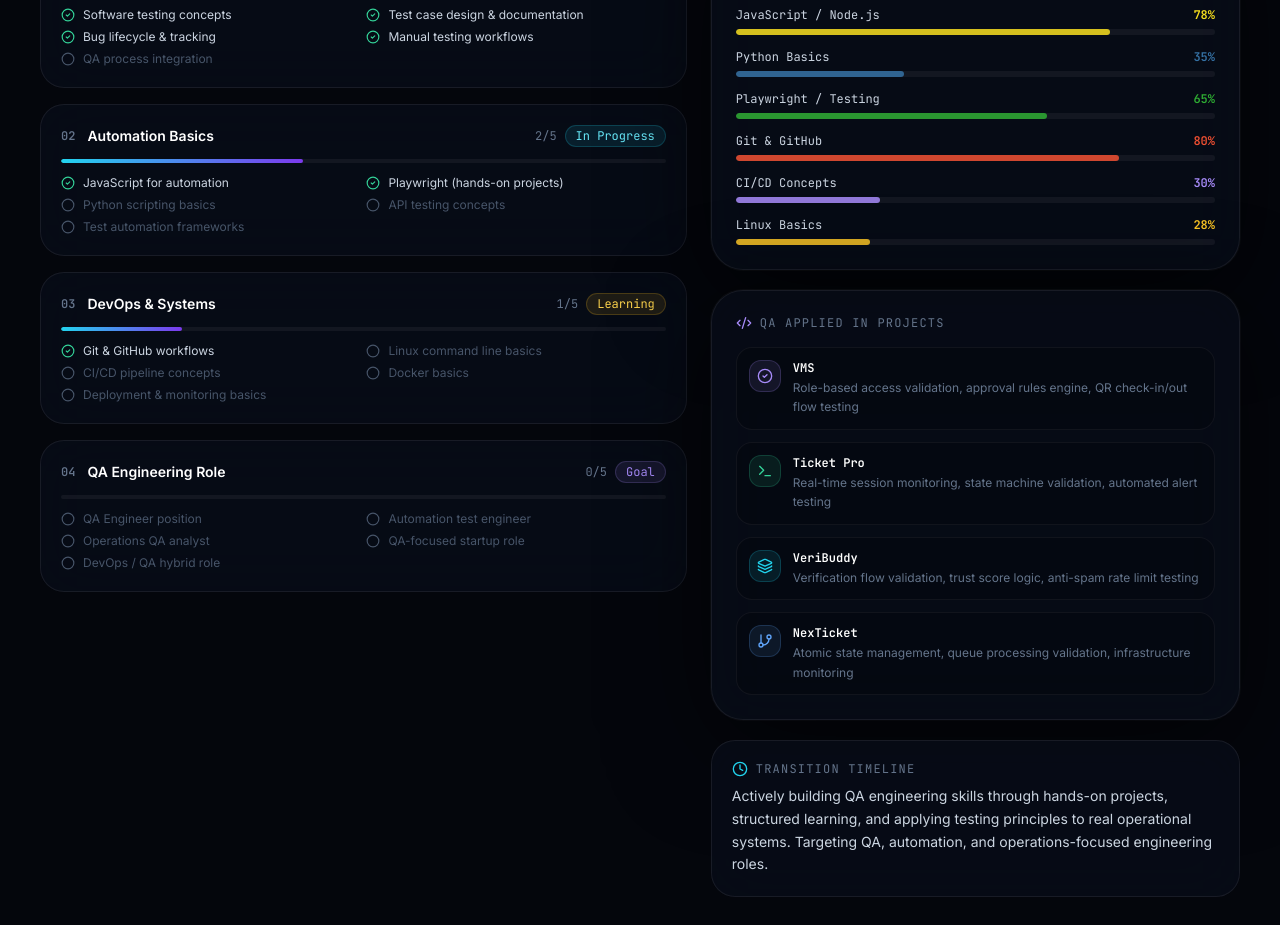
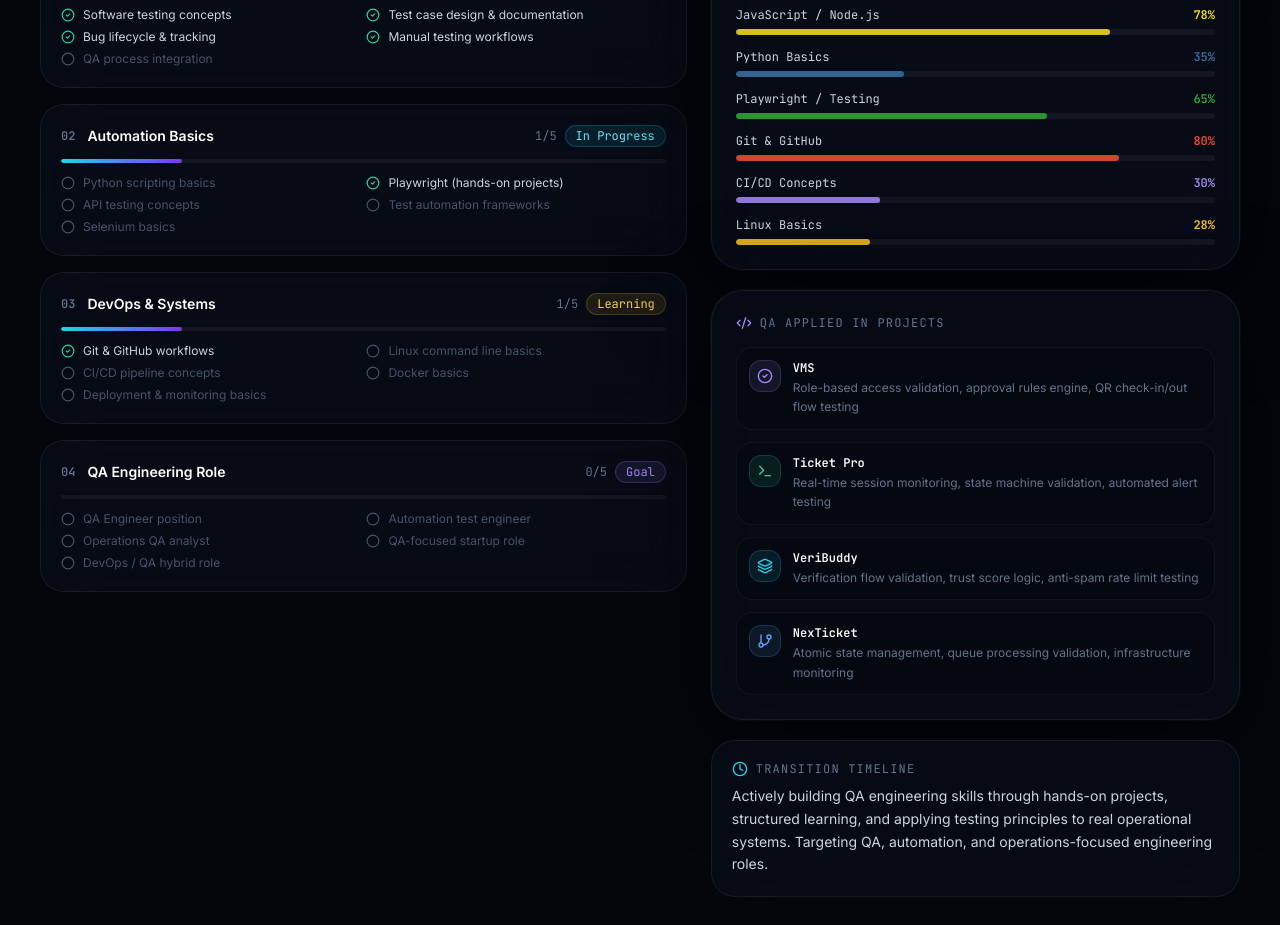
Before and after one commit to punithtest08/Punith_protfolio, a Next.js app: page / in a window 1280 px wide. Shown: the part 4960-5885 px from the top of the page. Built offline with nearby package versions, Linux system fonts and the light colour scheme; no server answers.

Commit message:
fix: remove JavaScript from automation basics, keep Python focus

```diff
--- a/components/QAJourneySection.tsx
+++ b/components/QAJourneySection.tsx
@@ -23,11 +23,11 @@ const roadmap = [
     title: 'Automation Basics',
     status: 'in-progress',
     items: [
-      { label: 'JavaScript for automation',        done: true  },
-      { label: 'Playwright (hands-on projects)',   done: true  },
-      { label: 'Python scripting basics',          done: false },
-      { label: 'API testing concepts',             done: false },
-      { label: 'Test automation frameworks',       done: false },
+      { label: 'Python scripting basics',        done: false },
+      { label: 'Playwright (hands-on projects)',  done: true  },
+      { label: 'API testing concepts',            done: false },
+      { label: 'Test automation frameworks',      done: false },
+      { label: 'Selenium basics',                 done: false },
     ],
   },
   {
```
